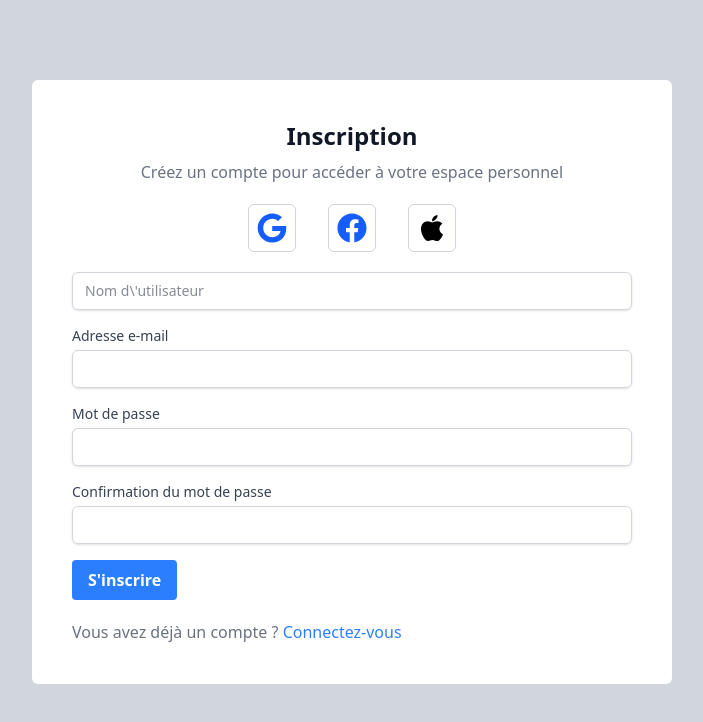
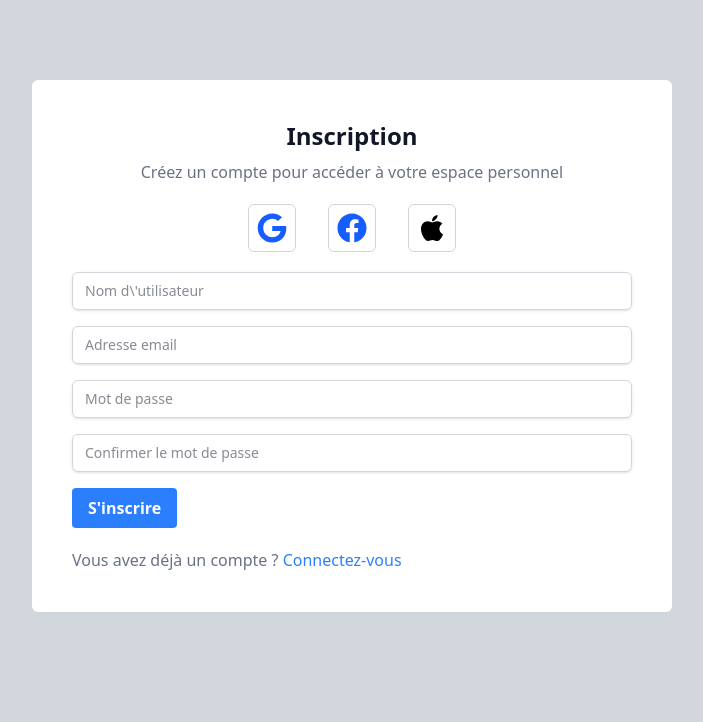
Before and after one commit to rovertnet/media-social, a React (Vite) app: page /inscription in a window 1280 px wide. Shown: the top 722 px of the page, without its empty margins (288-991 px from the left). Built offline with nearby package versions, Linux system fonts and the light colour scheme.

Commit message:
last commit

```diff
--- a/src/pages/signIn/SignIn.jsx
+++ b/src/pages/signIn/SignIn.jsx
@@ -2,6 +2,92 @@ import React from 'react'
 
 export default function SignIn() {
   return (
-    <div>SignIn</div>
+    <>
+          <div className="bg-white px-10 py-10 rounded-md m-20 md:w-1/2 md:mt-20 md:mx-auto block">
+            <h1 className="text-2xl font-bold text-center">Inscription</h1>
+
+            <p className="text-center text-gray-500 mt-2">
+              Créez un compte pour accéder à votre espace personnel
+            </p>
+
+            <div className="flex justify-center items-center my-5 gap-8">
+              <div className="border-[1px] border-gray-300 rounded-md py-2 px-2">
+                <FaGoogle className="text-3xl text-blue-600 font-bold" />
+              </div>
+
+              <div className="border-[1px] border-gray-300 rounded-md py-2 px-2">
+                <FaFacebook className="text-3xl text-blue-600 font-bold" />
+              </div>
+
+              <div className="border-[1px] border-gray-300 rounded-md py-2 px-2">
+                <FaApple className="text-3xl text-black font-bold" />
+              </div>
+            </div>
+
+            <form className="mt-5">
+              <div className="mb-4">
+
+                <input
+                  type="text"
+                  name="username"
+                  id="username"
+                  placeholder="Nom d\'utilisateur"
+                  className="mt-1 block w-full px-3 py-2 border border-gray-300 rounded-md shadow-sm focus:outline-none focus:ring-indigo-500 focus:border-indigo-500 sm:text-sm"
+                />
+              </div>
+
+              <div className="mb-4">
+
+                <input
+                  type="email"
+                  name="email"
+                  id="email"
+                  placeholder="Adresse email"
+                  className="mt-1 block w-full px-3 py-2 border border-gray-300 rounded-md shadow-sm focus:outline-none focus:ring-indigo-500 focus:border-indigo-500 sm:text-sm"
+                />
+              </div>
+
+              <div className="mb-4">
+
+                <input
+                  type="password"
+                  name="password"
+                  id="password"
+                  placeholder="Mot de passe"
+                  className="mt-1 block w-full px-3 py-2 border border-gray-300 rounded-md shadow-sm focus:outline-none focus:ring-indigo-500 focus:border-indigo-500 sm:text-sm"
+                />
+              </div>
+
+              <div className="mb-4">
+
+                <input
+                  type="password"
+                  name="password_confirmation"
+                  id="password_confirmation"
+                  placeholder="Confirmer le mot de passe"
+                  className="mt-1 block w-full px-3 py-2 border border-gray-300 rounded-md shadow-sm focus:outline-none focus:ring-indigo-500 focus:border-indigo-500 sm:text-sm"
+                />
+              </div>
+
+              <div className="flex items-center justify-between">
+                <button
+                  type="submit"
+                  className="bg-blue-500 hover:bg-blue-700 text-white cursor-pointer font-bold py-2 px-4 rounded focus:outline-none focus:shadow-outline"
+                >
+                  Connexion
+                </button>
+              </div>
+
+              <div className="mt-5">
+                <p className="text-start text-gray-500">
+                  Vous avez déjà un compte ?{' '}
+                  <Link to="/connexion" className="text-blue-500">
+                    Inscrivez-vous
+                  </Link>
+                </p>
+              </div>
+            </form>
+          </div>
+        </>
   )
 }
--- a/src/pages/signup/SignUp.jsx
+++ b/src/pages/signup/SignUp.jsx
@@ -42,46 +42,34 @@ export default function SignUp() {
           </div>
 
           <div className="mb-4">
-            <label
-              htmlFor="email"
-              className="block text-sm font-medium text-gray-700"
-            >
-              Adresse e-mail
-            </label>
+
             <input
               type="email"
               name="email"
               id="email"
+              placeholder="Adresse email"
               className="mt-1 block w-full px-3 py-2 border border-gray-300 rounded-md shadow-sm focus:outline-none focus:ring-indigo-500 focus:border-indigo-500 sm:text-sm"
             />
           </div>
 
           <div className="mb-4">
-            <label
-              htmlFor="password"
-              className="block text-sm font-medium text-gray-700"
-            >
-              Mot de passe
-            </label>
+
             <input
               type="password"
               name="password"
               id="password"
+              placeholder="Mot de passe"
               className="mt-1 block w-full px-3 py-2 border border-gray-300 rounded-md shadow-sm focus:outline-none focus:ring-indigo-500 focus:border-indigo-500 sm:text-sm"
             />
           </div>
 
           <div className="mb-4">
-            <label
-              htmlFor="password_confirmation"
-              className="block text-sm font-medium text-gray-700"
-            >
-              Confirmation du mot de passe
-            </label>
+
             <input
               type="password"
               name="password_confirmation"
               id="password_confirmation"
+              placeholder="Confirmer le mot de passe"
               className="mt-1 block w-full px-3 py-2 border border-gray-300 rounded-md shadow-sm focus:outline-none focus:ring-indigo-500 focus:border-indigo-500 sm:text-sm"
             />
           </div>
```
